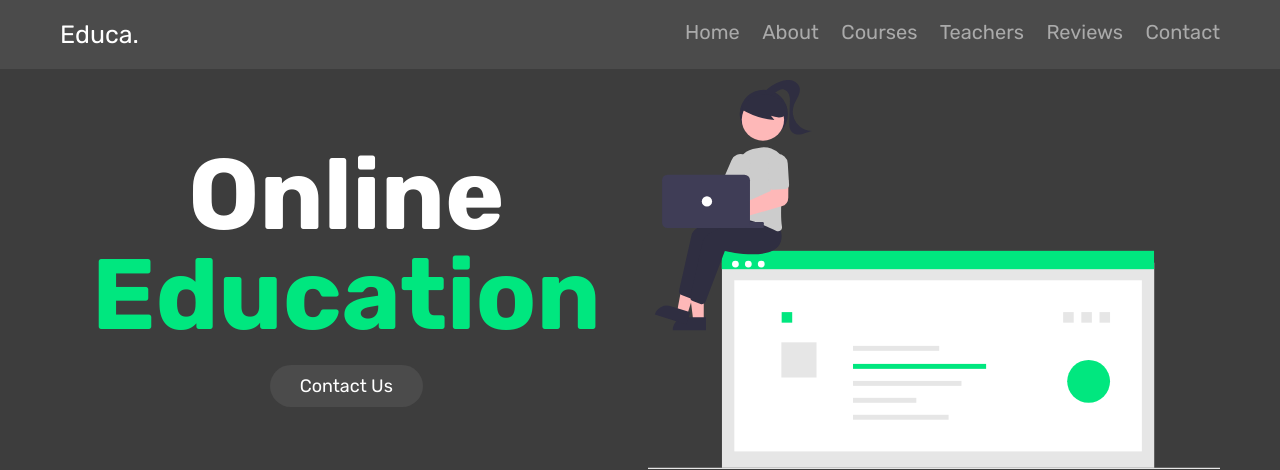
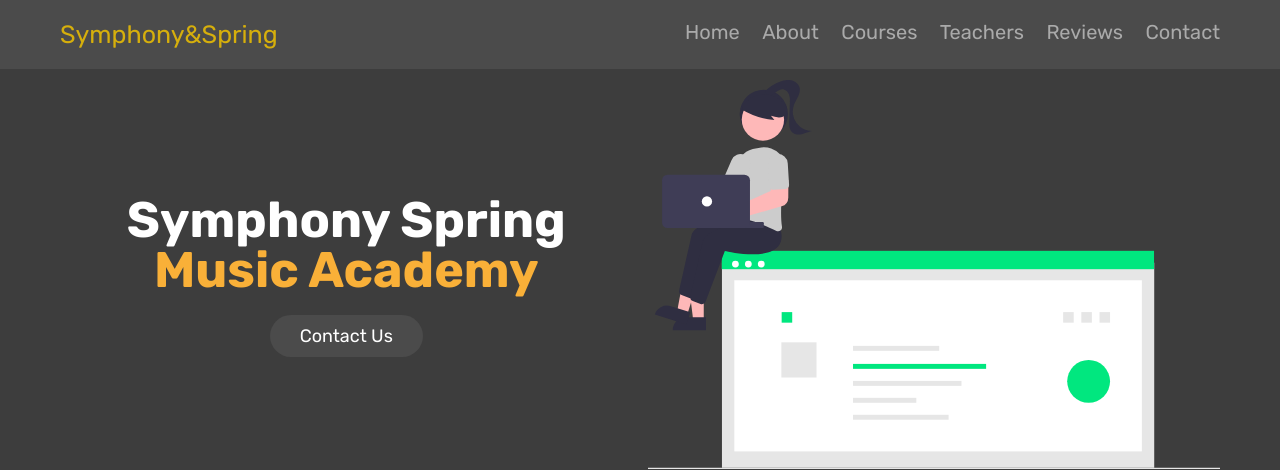
Before and after one commit to circle-invitability/Educa, a website: page index.htm in a window 1280 px wide. Shown: the top 470 px of the page. Drawn offline with Linux system fonts and the light colour scheme; files whose address does not match are found by name.

Commit message:
version 0.0.0.0.2

```diff
--- a/index.htm
+++ b/index.htm
@@ -1,7 +1,7 @@
 <!DOCTYPE html>
 <html>
     <head>
-        <title>Educa</title>
+        <title>Symphony & Spring</title>
         <meta name="viewport" content="width=device-width, initial-scale=1.0">
         <meta http-equiv="Content-Type" content="text/html;charset=UTF-8">
         <meta http-equiv="refresh" content="30">
@@ -20,7 +20,7 @@
         <header class="header">
 
             <section class="flex">
-                <a href="#home" class="logo">Educa.</a>
+                <a href="#home" class="logo">Symphony&spring</a>
 
                 <nav class="navbar">
                     <a href="#home">home</a>
@@ -39,7 +39,7 @@
         <section class="home" id="home">
 <div class="row">
     <div class="content">
-        <h3>online <span>Education</span></h3>
+        <h3>Symphony Spring <br><span>Music Academy</span></h3>
         <a href="contact" class="btn">contact us</a>
     </div>
 
@@ -165,7 +165,89 @@
 </section>
 <!---course section end here-->
 
-    <!---custome js file link-->
+
+<!-- teacher's section goes here-->
+<section class="teacher">
+    <div class="container">
+        <div class="row">
+            <div class="slide">
+                <img src="" alt="">
+            </div>
+        </div>
+    </div>
+</section>
+
+<!-- teacher's section ends here-->
+
+<!---
+<div class="footer__container">
+    <div class="footer__links">
+        <div class="footer__link--wrapper">
+            <div class="footer__link--items">
+                <h2>About Us</h2>
+                <a href="sign__up">How it Works</a>
+                <a href="/">Testimonials</a>
+                <a href="/">Careers</a>
+                <a href="/">Investments</a>
+                <a href="/">Terms of Service</a>
+            </div>
+            <div class="footer__link--items">
+                <h2>Contact Us</h2>
+                <a href="/">Contact</a>
+                <a href="/">Support</a>
+                <a href="/">Destinations</a>
+                <a href="/">Sponsorship</a>
+            </div>
+        </div>
+        <div class="footer__link--wrapper">
+            <div class="footer__link--items">
+                <h2>Videos</h2>
+                <a href="/">Submit Video</a>
+                <a href="/">Ambassadors</a>
+                <a href="/">Agency</a>
+                <a href="/">Influencer</a>                </div>
+            <div class="footer__link--items">
+                <h2>Social Media</h2>
+                <a href="/">Instagram</a>
+                <a href="/">Facebook</a>
+                <a href="/">Youtube</a>
+                <a href="/">Twitter</a>
+            </div>
+        </div>
+    </div>
+    <div class="social__media">
+        <div class="social__media--wrap">
+            <div class="footer__logo">
+                <a href="/" id="footer__logo"><i class="fa-solid fa-gem" style="margin-top: 5px;"></i>GEN-Alpha</a>
+            </div>
+            <p class="website__right"> &#169 GEN-ALPHA 2024. All Rights Reserved</p>
+            <div class="social__icons">
+                <a href="/" class="social__icon--link" target="_blank">
+                    <i class="fa-brands fa-facebook-f"></i>
+                </a>
+                <a href="/" class="social__icon--link" target="_blank">
+                    <i class="fa-brands fa-instagram"></i>
+                </a>
+
+                <a href="/" class="social__icon--link" target="_blank">
+                    <i class="fa-brands fa-linkedin"></i>
+                </a>
+
+                <a href="/" class="social__icon--link" target="_blank">
+                    <i class="fa-brands fa-youtube"></i>
+                </a>
+
+                <a href="/" class="social__icon--link" target="_blank">
+                    <i class="fa-brands fa-x-twitter"></i>
+                </a>
+
+            </div>
+        </div>
+    </div>
+</div>
+-->
+
+<!---custome js file link-->
     <script src="script.js"></script>
     </body>
 </html>
--- a/style.css
+++ b/style.css
@@ -1,11 +1,12 @@
  @import url('https://fonts.googleapis.com/css2?family=Rubik:ital,wght@0,300..900;1,300..900&display=swap');
 
 :root {
-    --green: #00e77f;
+    --green: #F9B038;
     --white: #fff;
     --light-white: #aaa;
     --black: #3d3d3d;
     --light-bg: #4b4b4b;
+    --yellow: #D6AF0C;
 
 }
 
@@ -70,9 +71,10 @@
     justify-content: space-between;
  }
 
- .header .flex .logo {
+ .header .flex .logo{
    font-size: 2.5rem;
-   color: var(--white);
+   color: #D6AF0C;
+   text-transform: capitalize;
  }
  .header .flex .navbar a{
    margin-left: 2rem;
@@ -109,9 +111,11 @@
    text-align: center;
  }
 
+
  .home .row .image {
    flex: 1 1 40rem;
  }
+
 
  .home .row .image img {
    width: 100%;
@@ -119,7 +123,7 @@
 
  .home .row .content h3 {
    margin-bottom: 1rem;
-   font-size: 10rem;
+   font-size: 5rem;
    color: var(--white);
    line-height: 1;
  }
@@ -251,7 +255,7 @@ margin-top: 4rem;
 .course-slider .w .slide:hover {
   transform: scale(1.1, 1.1);
   margin: 15px;
-  background-color: var(--light-white);
+  border: 2px solid var(--yellow);
 
 }
 .w .slide img {
```
Also changed, not shown: image/icon.png (added), image/logo.jpeg (added), teacher.svg (added), teacher2.svg (added), teacher3.svg (added).
